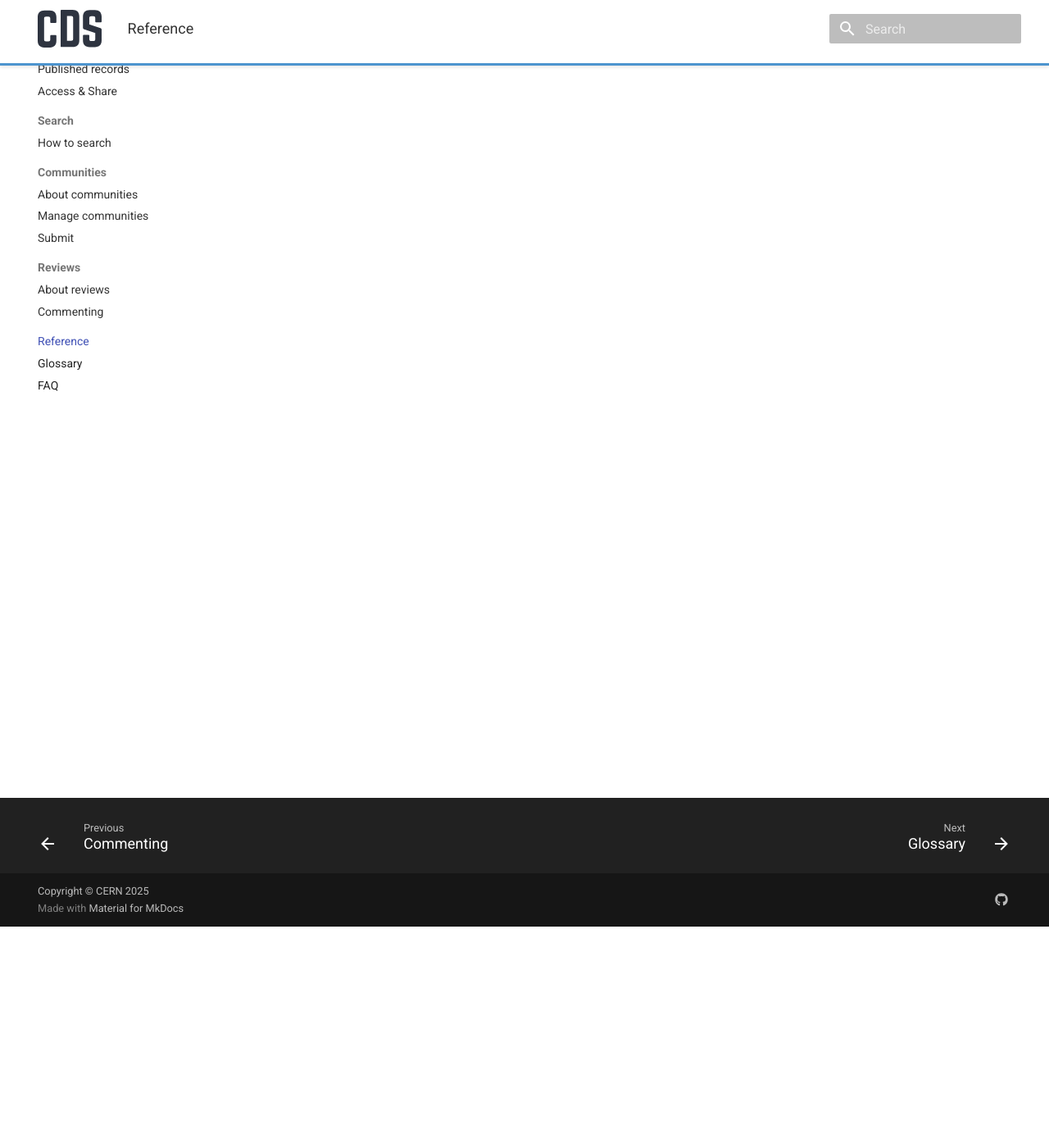
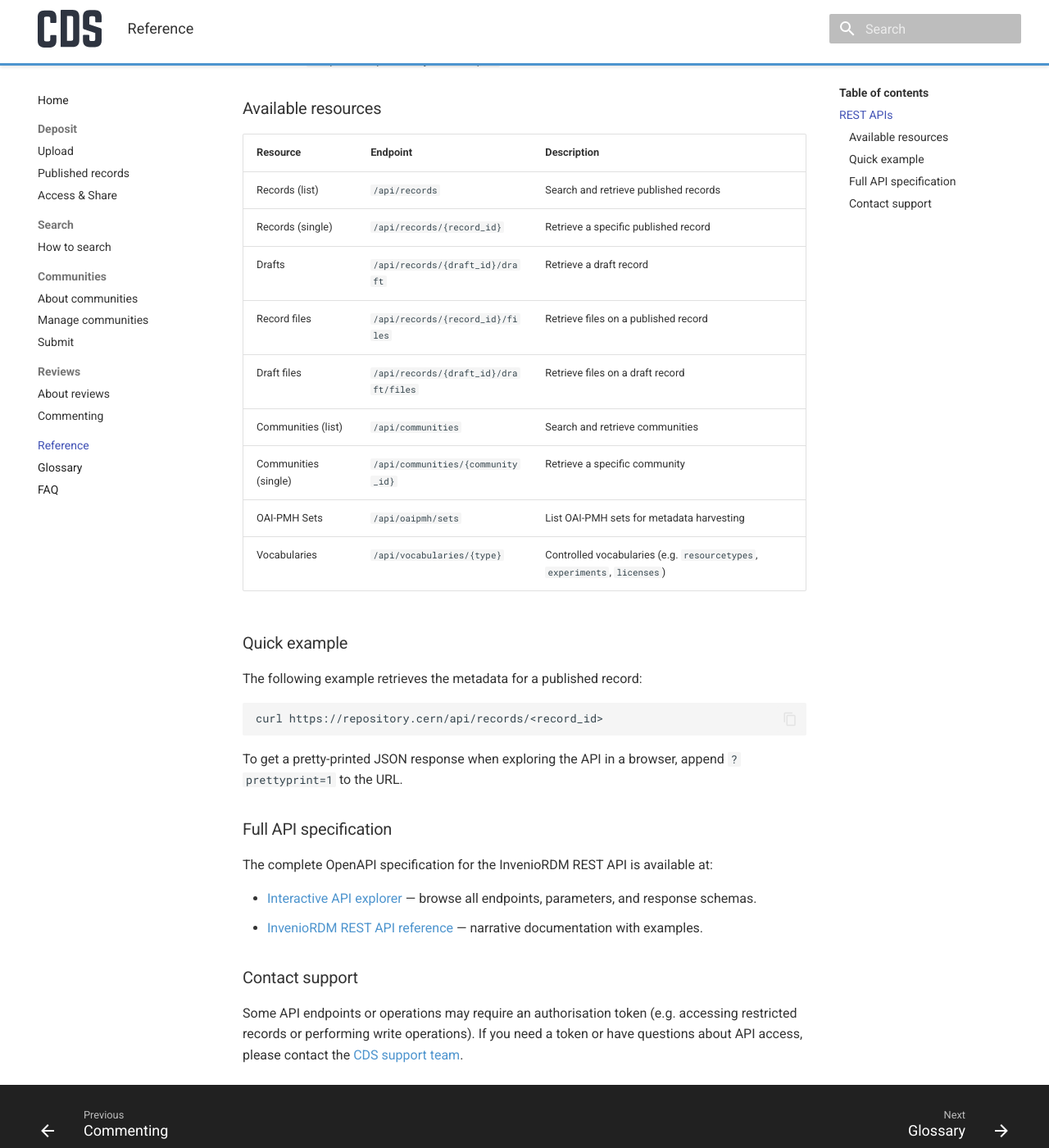
Before and after one commit to CERNDocumentServer/docs-cds-rdm, an MkDocs documentation site: the page built from docs/reference/reference.md, in a window 1280 px wide and 1400 px high, scrolled down 270 px. Shown: the whole window at 82% size. Built offline with MkDocs 1.6.1 and Material for MkDocs 9.7.7, drawn with Linux system fonts in a browser that asks for light colours.

Commit message:
docs: add rest apis

````diff
--- a/docs/reference/reference.md
+++ b/docs/reference/reference.md
@@ -1,3 +1,42 @@
 # Reference
 
 ## REST APIs
+
+CDS Repository exposes a REST API that allows you to programmatically interact with records, files, communities, and more. It follows the [InvenioRDM REST API](https://inveniordm.docs.cern.ch/reference/rest_api_index/) specification.
+
+**Base URL:** `https://repository.cern/api/`
+
+### Available resources
+
+| Resource | Endpoint | Description |
+|---|---|---|
+| Records (list) | `/api/records` | Search and retrieve published records |
+| Records (single) | `/api/records/{record_id}` | Retrieve a specific published record |
+| Drafts | `/api/records/{draft_id}/draft` | Retrieve a draft record |
+| Record files | `/api/records/{record_id}/files` | Retrieve files on a published record |
+| Draft files | `/api/records/{draft_id}/draft/files` | Retrieve files on a draft record |
+| Communities (list) | `/api/communities` | Search and retrieve communities |
+| Communities (single) | `/api/communities/{community_id}` | Retrieve a specific community |
+| OAI-PMH Sets | `/api/oaipmh/sets` | List OAI-PMH sets for metadata harvesting |
+| Vocabularies | `/api/vocabularies/{type}` | Controlled vocabularies (e.g. `resourcetypes`, `experiments`, `licenses`) |
+
+### Quick example
+
+The following example retrieves the metadata for a published record:
+
+```bash
+curl https://repository.cern/api/records/<record_id>
+```
+
+To get a pretty-printed JSON response when exploring the API in a browser, append `?prettyprint=1` to the URL.
+
+### Full API specification
+
+The complete OpenAPI specification for the InvenioRDM REST API is available at:
+
+- [Interactive API explorer](https://inveniosoftware.github.io/invenio-openapi/) — browse all endpoints, parameters, and response schemas.
+- [InvenioRDM REST API reference](https://inveniordm.docs.cern.ch/reference/rest_api_index/) — narrative documentation with examples.
+
+### Contact support
+
+Some API endpoints or operations may require an authorisation token (e.g. accessing restricted records or performing write operations). If you need a token or have questions about API access, please contact the [CDS support team](https://cern.service-now.com/service-portal?id=service_element&name=CDS-Service).
````
